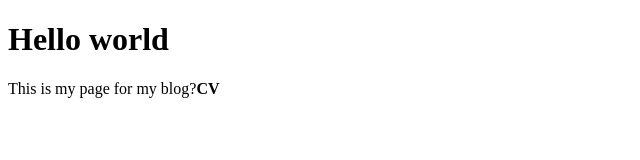
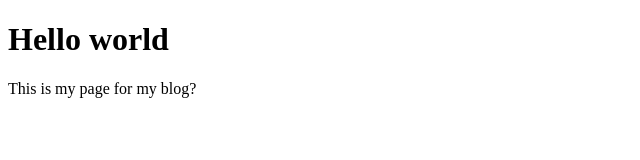
Before and after one commit to XxGolivaxX/goliva, a plain HTML site: page index.html in a window 1280 px wide. Shown: the full height of the page, 0-640 px from the left. Drawn offline with Linux system fonts and the light colour scheme.

Commit message:
Update index.html

```diff
--- a/index.html
+++ b/index.html
@@ -7,7 +7,7 @@
 </head>
 <body>
     <h1>Hello world</h1>
-    <p>This is my page for my blog?<strong>CV</strong></p>
+    <p>This is my page for my blog?</p>
 
 </body>
 </html>
```
